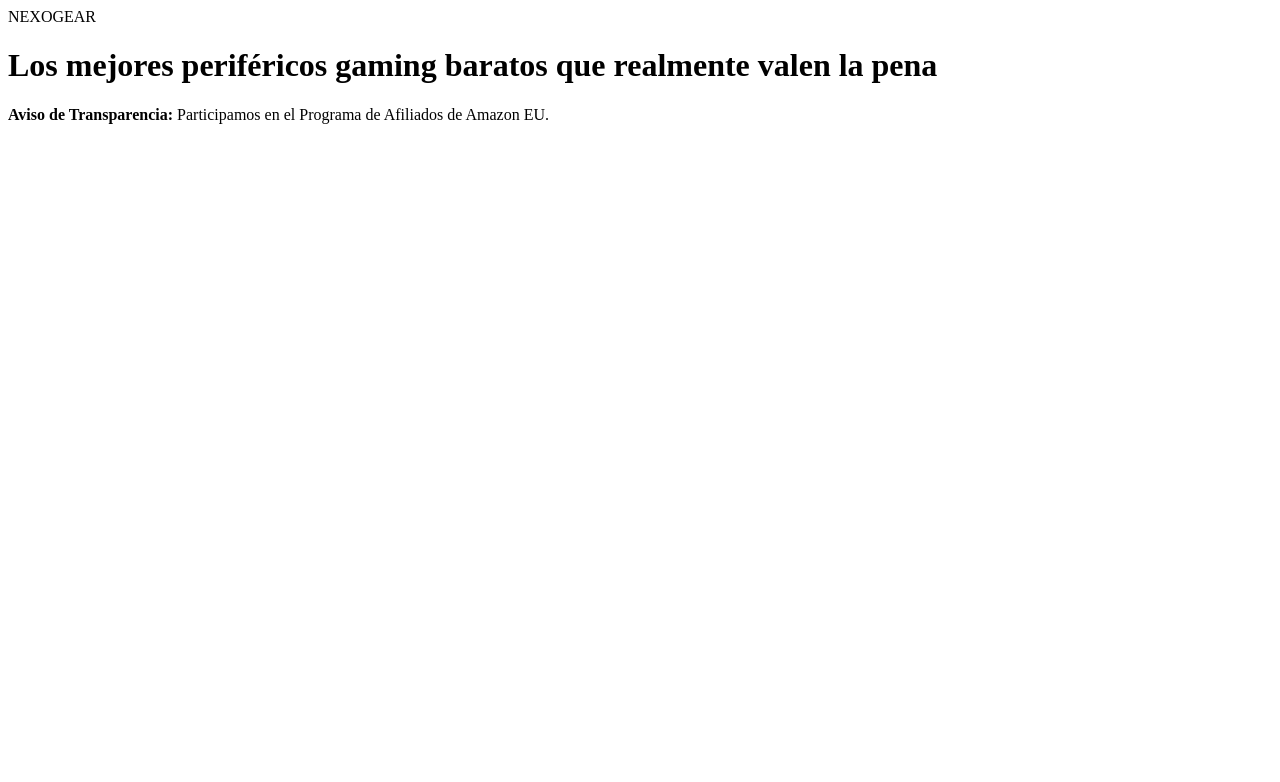
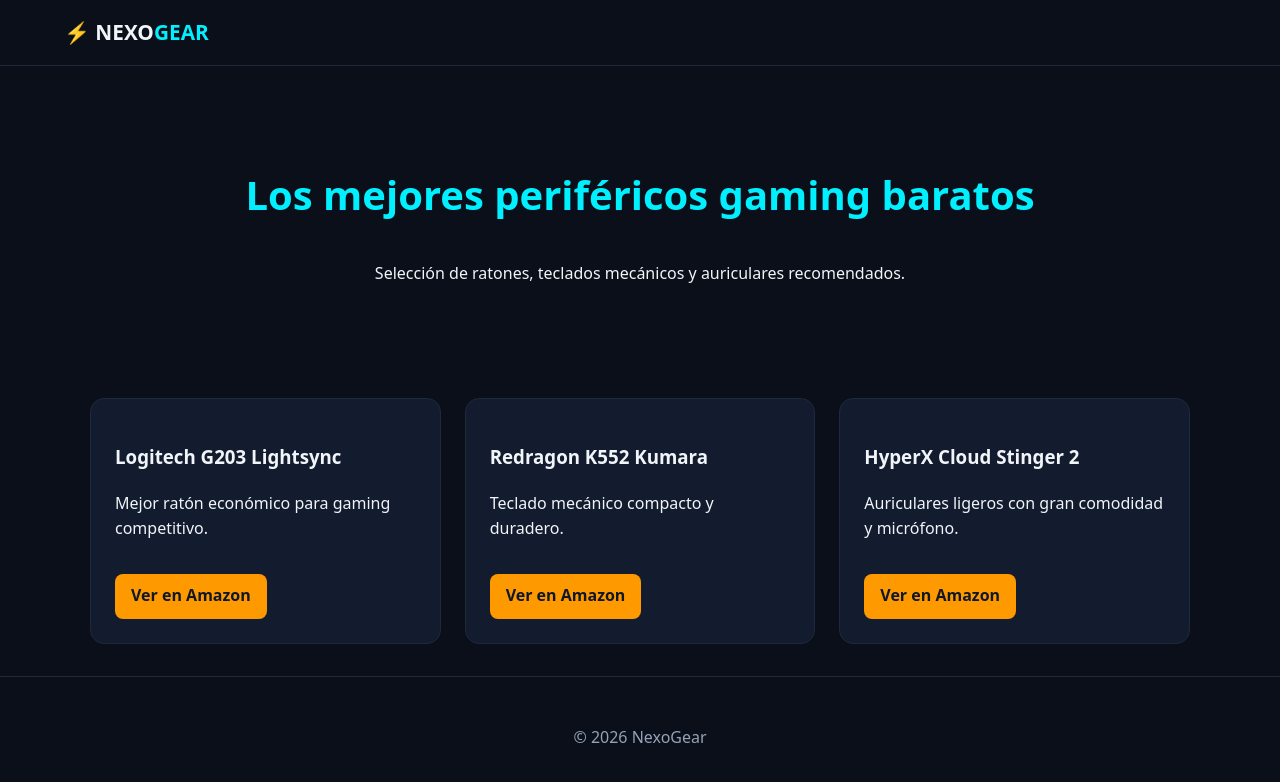
Before and after one commit to nabilsb407-star/mi-web-gaming, a plain HTML site: page index.html in a window 1280 px wide. Drawn offline with Linux system fonts and the light colour scheme.

Commit message:
Enhance layout and content in index.html
Added styles for layout and design improvements, updated header and hero section content, and removed affiliate notice.

```diff
--- a/index.html
+++ b/index.html
@@ -4,18 +4,48 @@
     <meta charset="UTF-8">
     <meta name="viewport" content="width=device-width, initial-scale=1.0">
     <title>NexoGear | Mejores Periféricos Gaming Calidad-Precio</title>
+    <style>
+        :root { --bg: #0b0f19; --card: #131b2e; --accent: #00f0ff; --text: #f1f5f9; --muted: #94a3b8; }
+        body { background-color: var(--bg); color: var(--text); font-family: system-ui, sans-serif; margin: 0; line-height: 1.6; }
+        header { padding: 1rem 5%; border-bottom: 1px solid #1e293b; display: flex; justify-content: space-between; }
+        .hero { text-align: center; padding: 4rem 5%; max-width: 850px; margin: 0 auto; }
+        .hero h1 { font-size: 2.5rem; color: var(--accent); }
+        .container { max-width: 1100px; margin: 0 auto; padding: 2rem 5%; }
+        .grid { display: grid; grid-template-columns: repeat(auto-fit, minmax(290px, 1fr)); gap: 1.5rem; }
+        .product-card { background: var(--card); border: 1px solid #1e293b; border-radius: 14px; padding: 1.5rem; }
+        .btn-amazon { background: #ff9900; color: #0f172a; text-decoration: none; font-weight: bold; padding: 0.6rem 1rem; border-radius: 8px; display: inline-block; margin-top: 1rem; }
+        footer { border-top: 1px solid #1e293b; padding: 2rem; text-align: center; color: var(--muted); }
+    </style>
 </head>
 <body>
     <header>
-        <div class="logo"> NEXO<span>GEAR</span></div>
+        <div style="font-weight: 800; font-size: 1.3rem;">⚡ NEXO<span style="color: #00f0ff;">GEAR</span></div>
     </header>
+    <section class="hero">
+        <h1>Los mejores periféricos gaming baratos</h1>
+        <p>Selección de ratones, teclados mecánicos y auriculares recomendados.</p>
+    </section>
     <main class="container">
-        <h1>Los mejores periféricos gaming baratos que realmente valen la pena</h1>
+        <div class="grid">
+            <div class="product-card">
+                <h3>Logitech G203 Lightsync</h3>
+                <p>Mejor ratón económico para gaming competitivo.</p>
+                <a href="https://amazon.es" target="_blank" rel="nofollow noopener" class="btn-amazon">Ver en Amazon</a>
+            </div>
+            <div class="product-card">
+                <h3>Redragon K552 Kumara</h3>
+                <p>Teclado mecánico compacto y duradero.</p>
+                <a href="https://amazon.es" target="_blank" rel="nofollow noopener" class="btn-amazon">Ver en Amazon</a>
+            </div>
+            <div class="product-card">
+                <h3>HyperX Cloud Stinger 2</h3>
+                <p>Auriculares ligeros con gran comodidad y micrófono.</p>
+                <a href="https://amazon.es" target="_blank" rel="nofollow noopener" class="btn-amazon">Ver en Amazon</a>
+            </div>
+        </div>
     </main>
     <footer>
-        <div class="affiliate-notice">
-            <strong>Aviso de Transparencia:</strong> Participamos en el Programa de Afiliados de Amazon EU.
-        </div>
+        <p>© 2026 NexoGear</p>
     </footer>
 </body>
 </html>
```
